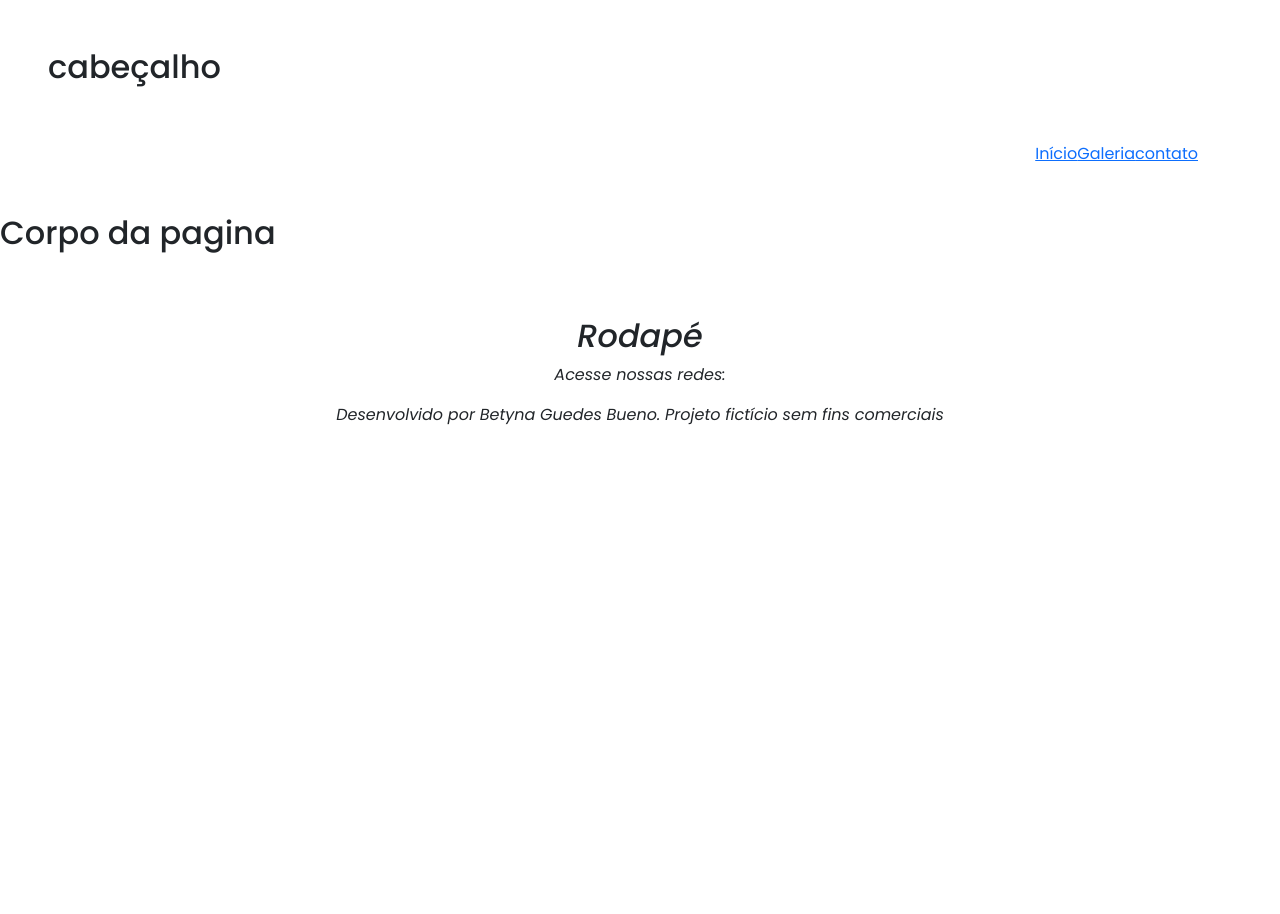
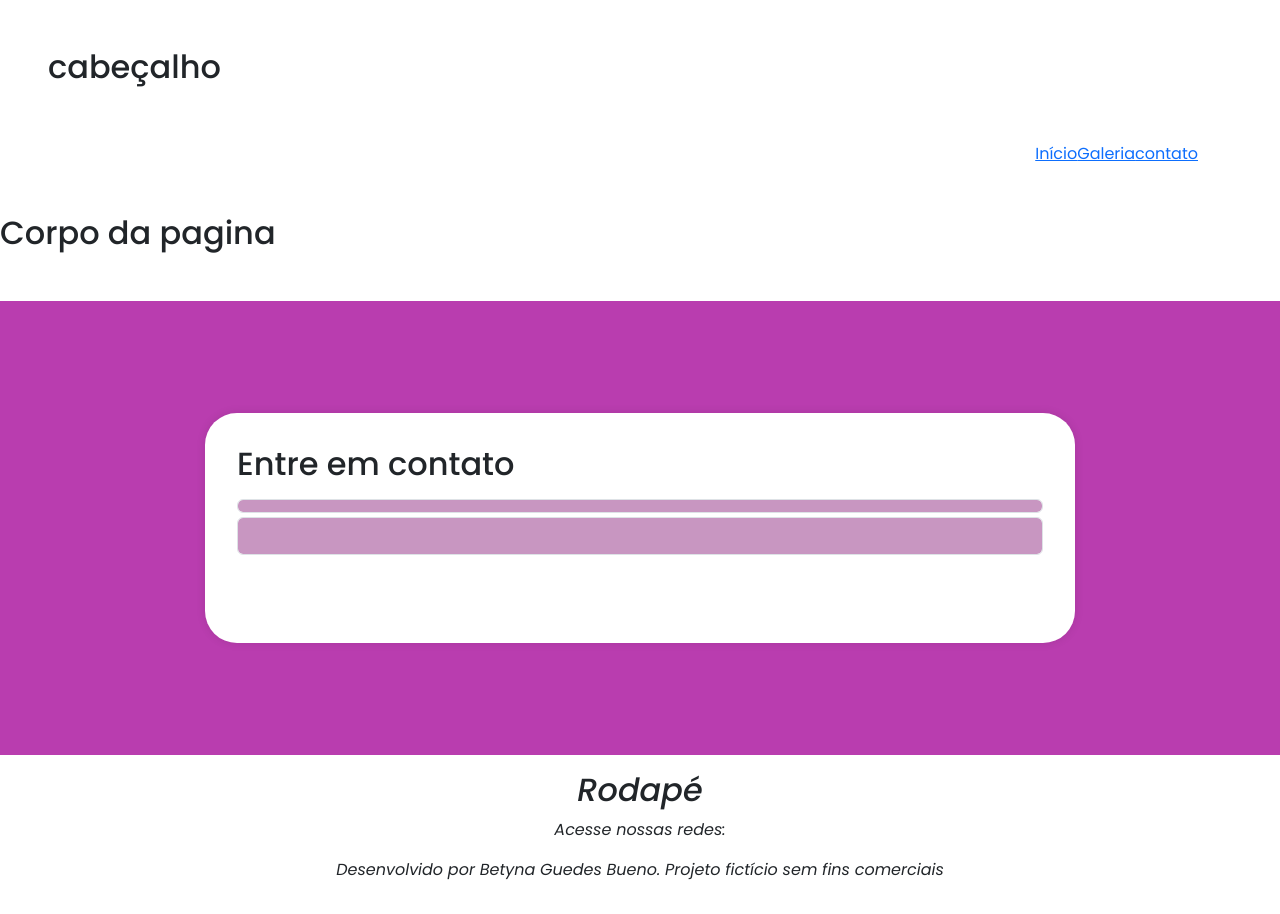
Before and after one commit to daylakent/terceiro-repositorio1, a plain HTML site: page index.html in a window 1280 px wide. Before the commit the page ends 800 px from the top, so only its background shows below. Drawn offline with nearby package versions, Linux system fonts and the light colour scheme.

Commit message:
continuação do projeto, aula 3

```diff
--- a/index.html
+++ b/index.html
@@ -37,6 +37,35 @@
         </section>
 
         <section id="contato">
+            <div class="container p-5 d-flex justify-content-center" >
+                <!-- Caixa do formulario com 60%-->
+                <div class="col-md-8 col-lg-10 rounded-5 formulario">
+                    <h2 class="mb-3"> Entre em contato </h2>
+                    <form>
+                        <div class="form-group mb-3">
+                            <label  for="nome" class="form-control rouded-3 mt-1"></label>
+                            <input type="text" id="nome" name="nome"
+                            class="form-control rouded-3 mt-1">
+
+                        </div>
+
+                        <div class="form-group mb-3">
+                            <label for=""></label>
+
+                        </div>
+
+                        <div class="form-group mb-3">
+
+                        </div>
+
+                        <div class="d-grid gap-2">
+
+                        </div>
+                    </form>
+
+                </div>
+
+            </div>
 
         </section>
 
@@ -46,7 +75,7 @@
         <p>Acesse nossas redes:</p>
         <i class="bi bi-whatsapp"> </i>
         <i class="bi bi-instagram"> </i>
-        <i class="bi bi-tiktok"></i>
+        <i class="bi bi-facebook"></i>
         <p> Desenvolvido por Betyna Guedes Bueno. Projeto fictício sem fins comerciais </p>
     </footer>
 </body>
--- a/styles.css
+++ b/styles.css
@@ -13,3 +13,27 @@ body {
 font-size: 1rem;
 font-family: 'Poppins';
 }
+
+#contato {
+    background: #B93DAF;
+    background-size: cover;
+    padding: 4rem 0;
+}
+
+.formulario{
+    background-color: var(--branco);
+    padding: 2rem;
+    border-radius: 10px;
+    box-shadow: 0 0 10px rgba(0,0,0,0.1);
+    font-weight: bold;
+}
+
+.formulario button {
+    background-color: #ff9a5b;
+    border: none;
+    font-weight: bold;
+}
+
+.form-control {
+    background-color: #c896c1;
+}
```
